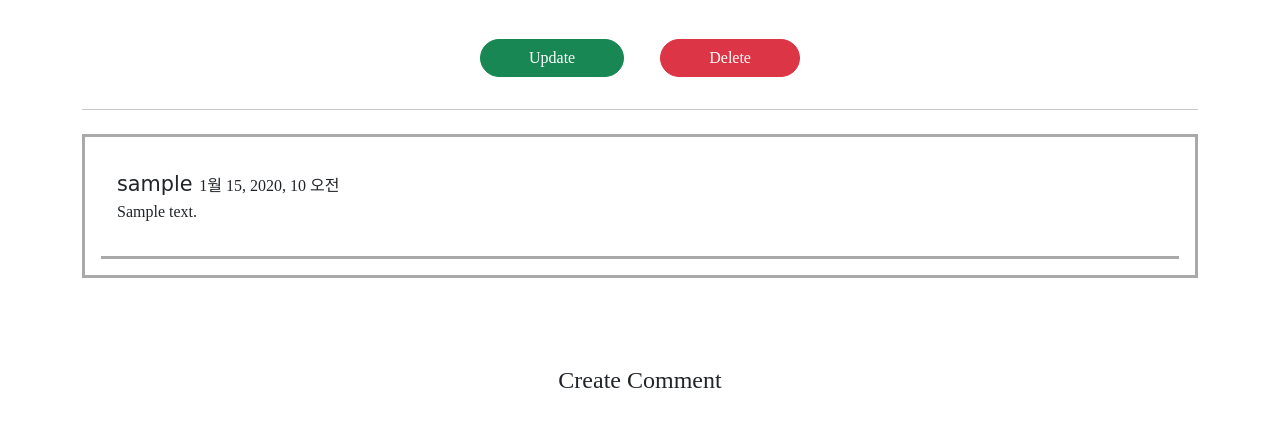
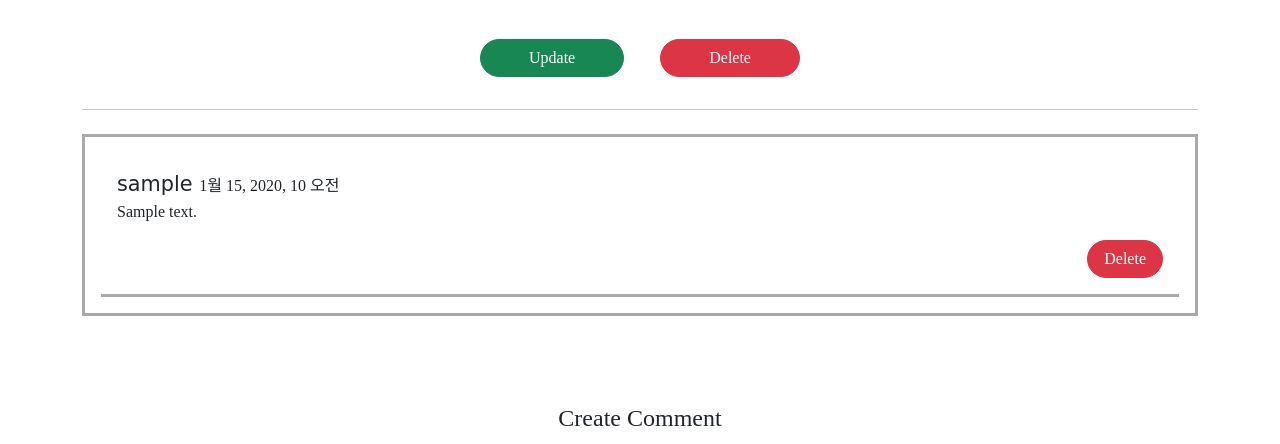
Before and after one commit to Lee-JuHwan/gis4-1, a Django app: page /articles/detail/1 in a window 1280 px wide. Shown: the part 1028-1472 px from the top of the page. Run offline with Django 3.2, Linux system fonts and the light colour scheme; a user stored in the database is signed in; tables that the repository leaves empty hold one stand-in row (values such as "Sample post"); grey boxes marked "Sample" are stand-in pictures; parts of the project's set-up code (start-up, migrations or seed data) failed here and were passed over; some libraries are stand-ins or nearby versions; some web fonts are replaced.

Commit message:
8/11 commit 3

```diff
--- a/articleapp/templates/articleapp/detail.html
+++ b/articleapp/templates/articleapp/detail.html
@@ -46,6 +46,16 @@
                 <div>
                     <p>{{ comment.content }}</p>
                 </div>
+
+                {# Comment 삭제 버튼 #}
+                {% if comment.writer == user %}
+                <div style="text-align: right">
+                    <a href="{% url 'commentapp:delete' pk=comment.pk %}"
+                       class="btn btn-danger rounded-pill px-3">
+                        Delete
+                    </a>
+                </div>
+                {% endif %}
             </div>
             {% endfor %}
 
```
